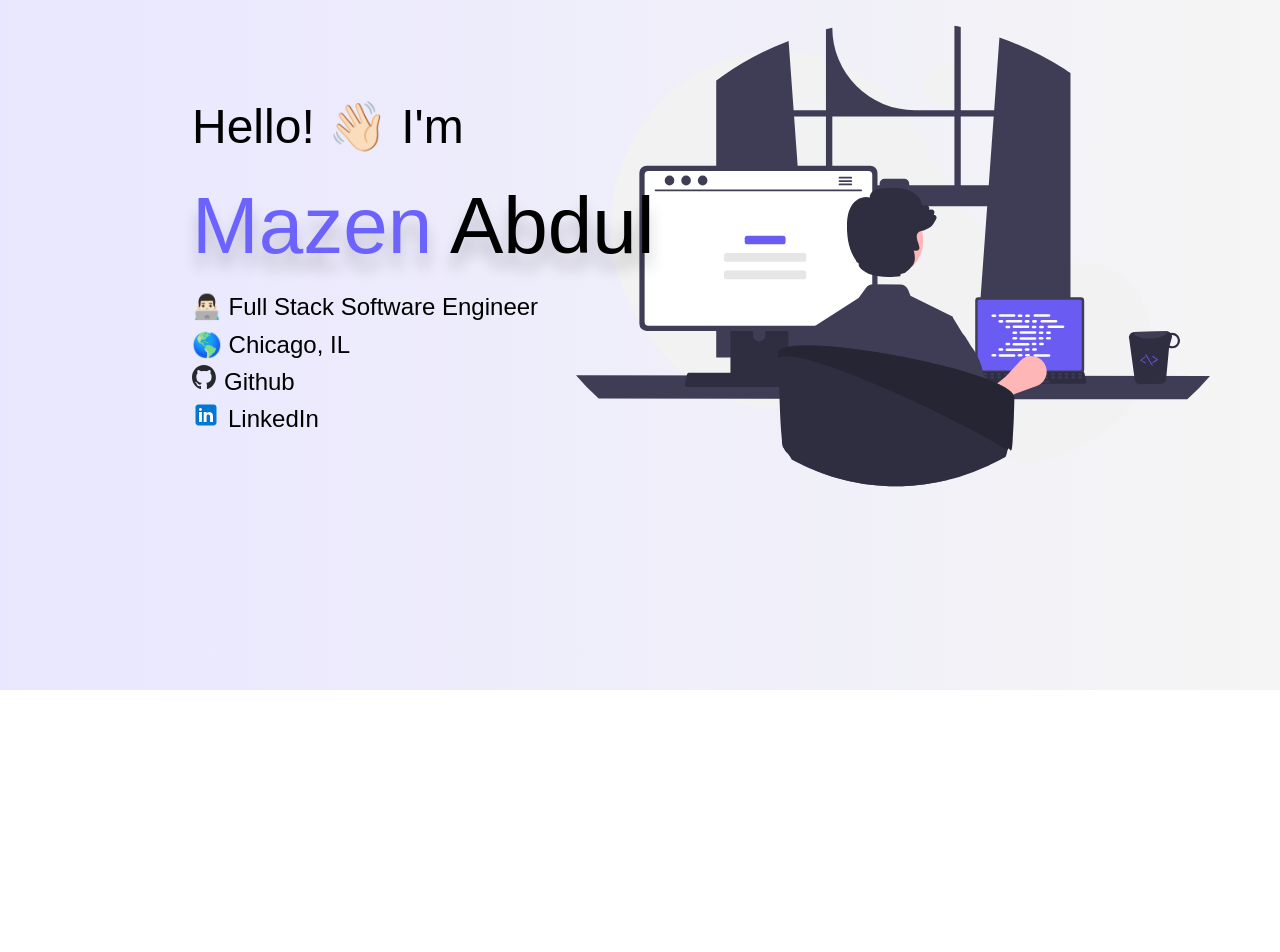
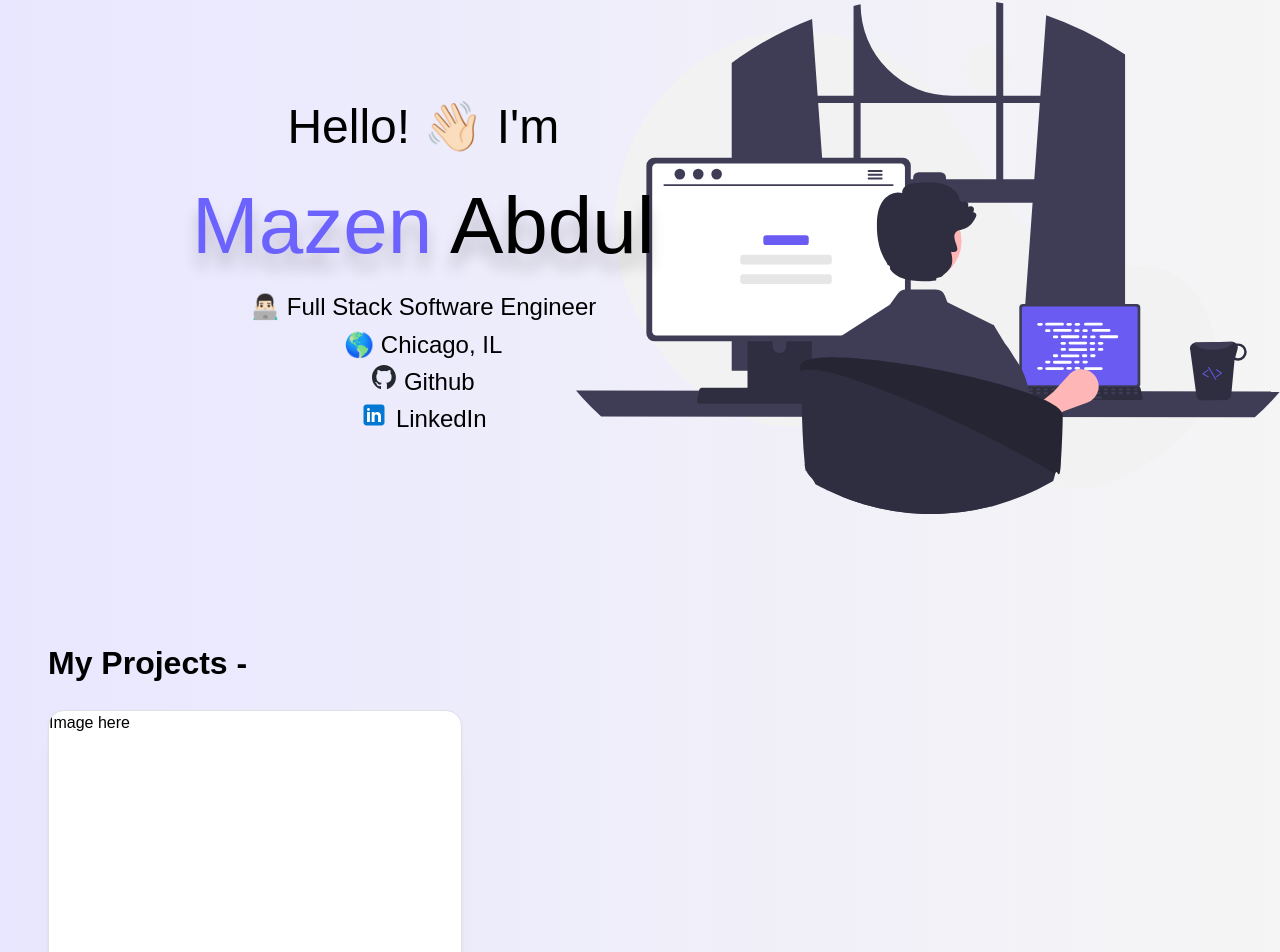
Before and after one commit to mazenabdul/personal-website, a Next.js app: page / in a window 1280 px wide. Shown: the part 110-1062 px from the top of the page. Before the commit the page ends 800 px from the top, so only its background shows below. Built offline with nearby package versions, Linux system fonts and the light colour scheme; a web font is replaced by a local one.

Commit message:
feat: add scaffolding for projects section

```diff
--- /dev/null
+++ b/src/app/components/Hero.tsx
@@ -0,0 +1,97 @@
+"use client";
+
+import Image from "next/image";
+import styled from "styled-components";
+import githubIcon from "@/public/Github.svg";
+import linkedinIcon from "@/public/Linkedin.svg";
+import coverImage from "@/public/Hero.svg";
+import { SOCIAL_LINKS } from "@/lib/links";
+import { BREAKPOINTS } from "@/lib/screen";
+import SocialLink from "@/components/SocialLink";
+
+const StyledHeroContainer = styled.div`
+  @media (max-width: ${BREAKPOINTS.Mobile}) {
+    display: flex;
+    flex-direction: column-reverse;
+    justify-content: center;
+    align-items: center;
+    gap: 24px;
+  }
+  .text-container {
+    display: flex;
+    flex-direction: column;
+    align-items: center;
+    @media (min-width: ${BREAKPOINTS.Mobile}) {
+      position: absolute;
+      top: 25%;
+      left: 15%;
+      z-index: 2;
+    }
+
+    .hero-greeting {
+      font-size: 3rem;
+    }
+
+    .name {
+      color: #6c63ff;
+      font-size: 5rem;
+      text-align: center;
+      text-shadow: 0 15px 15px rgba(0, 0, 0, 0.2);
+
+      .last-name {
+        color: black;
+      }
+    }
+  }
+
+  .hero-image {
+    margin-top: 16px;
+    width: fit-content;
+    height: fit-content;
+    @media (max-width: ${BREAKPOINTS.Mobile}) {
+      width: 70%;
+    }
+    @media (min-width: ${BREAKPOINTS.Mobile}) {
+      position: absolute;
+      top: 12%;
+      left: 45%;
+    }
+  }
+`;
+
+export default function Hero() {
+  return (
+    <StyledHeroContainer>
+      <div className="text-container">
+        <p className="hero-greeting">Hello! 👋🏻 I&apos;m</p>
+        <p className="name">
+          Mazen <span className="last-name">Abdul</span>
+        </p>
+        <p>👨🏻‍💻 Full Stack Software Engineer</p>
+        <p>🌎 Chicago, IL</p>
+        <SocialLink
+          name="Github"
+          imageSrc={githubIcon}
+          linkSrc={SOCIAL_LINKS.Github}
+          width={24}
+          height={24}
+        />
+        <SocialLink
+          name="LinkedIn"
+          imageSrc={linkedinIcon}
+          width={28}
+          height={28}
+          linkSrc={SOCIAL_LINKS.Linkedin}
+        />
+      </div>
+      <div className="hero-image">
+        <Image
+          priority
+          style={{ width: "100%", height: "100%" }}
+          alt="hero-image"
+          src={coverImage}
+        />
+      </div>
+    </StyledHeroContainer>
+  );
+}
--- a/src/app/page.tsx
+++ b/src/app/page.tsx
@@ -1,88 +1,57 @@
 "use client";
 
-import Image from "next/image";
+import Hero from "./components/Hero";
+import { Card } from "@mantine/core";
 import styled from "styled-components";
-import githubIcon from "@/public/Github.svg";
-import linkedinIcon from "@/public/Linkedin.svg";
-import coverImage from "@/public/Hero.svg";
-import { SOCIAL_LINKS } from "@/lib/links";
-import { BREAKPOINTS } from "@/lib/screen";
-import SocialLink from "@/components/SocialLink";
 
-const StyledHeroContainer = styled.section`
+const StyledProjects = styled.div`
+  padding: 48px;
   height: 85%;
-  @media (max-width: ${BREAKPOINTS.Mobile}) {
-    display: flex;
-    justify-content: center;
-    align-items: center;
-  }
-  .text-container {
-    @media (min-width: ${BREAKPOINTS.Mobile}) {
-      position: absolute;
-      top: 25%;
-      left: 15%;
-      z-index: 2;
-    }
 
-    .hero-greeting {
-      font-size: 3rem;
-    }
+  .cards-container {
+    width: 100%;
+    height: 85%;
 
-    .name {
-      color: #6c63ff;
-      font-size: 5rem;
-      text-align: center;
-      text-shadow: 0 15px 15px rgba(0, 0, 0, 0.2);
+    .card {
+      width: 35%;
+      height: 80%;
 
-      .last-name {
-        color: black;
+      .card-image {
+        height: 65%;
+        margin-bottom: 24px;
+      }
+
+      .card-description {
+        display: flex;
+        flex-direction: column;
+        gap: 16px;
       }
     }
   }
+  .
 
-  .hero-image {
-    @media (max-width: ${BREAKPOINTS.Mobile}) {
-      display: none;
-    }
-    position: absolute;
-    top: 10%;
-    left: 45%;
-  }
 `;
-
 export default function Main() {
   return (
-    <StyledHeroContainer>
-      <div className="text-container">
-        <p className="hero-greeting">Hello! 👋🏻 I&apos;m</p>
-        <p className="name">
-          Mazen <span className="last-name">Abdul</span>
-        </p>
-        <p>👨🏻‍💻 Full Stack Software Engineer</p>
-        <p>🌎 Chicago, IL</p>
-        <SocialLink
-          name="Github"
-          imageSrc={githubIcon}
-          linkSrc={SOCIAL_LINKS.Github}
-          width={24}
-          height={24}
-        />
-        <SocialLink
-          name="LinkedIn"
-          imageSrc={linkedinIcon}
-          width={28}
-          height={28}
-          linkSrc={SOCIAL_LINKS.Linkedin}
-        />
+    <>
+      <div style={{ height: "85%" }}>
+        <section id="#hero">
+          <Hero />
+        </section>
       </div>
-      <div className="hero-image">
-        <Image
-          priority
-          style={{ width: "90%" }}
-          alt="hero-image"
-          src={coverImage}
-        />
-      </div>
-    </StyledHeroContainer>
+      <StyledProjects style={{ padding: "48px" }}>
+        <h1>My Projects - </h1>
+        <div className="cards-container">
+          <Card className="card" shadow="lg" radius="lg" withBorder>
+            <Card.Section className="card-image">Image here</Card.Section>
+            <div className="card-description">
+              <Card.Section>List of pills for tech stack</Card.Section>
+              <Card.Section>Description of project here</Card.Section>
+              <Card.Section>Button CTA here</Card.Section>
+            </div>
+          </Card>
+        </div>
+      </StyledProjects>
+    </>
   );
 }
```
